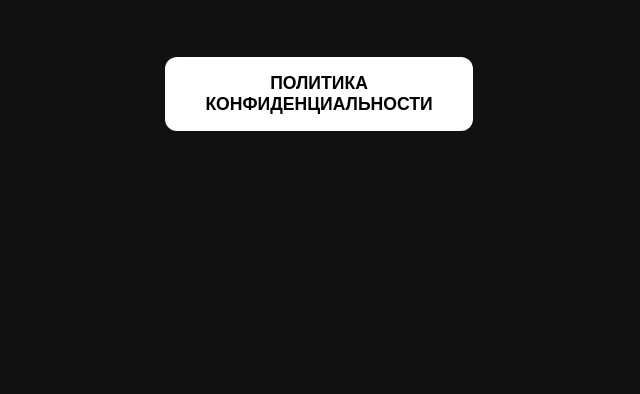
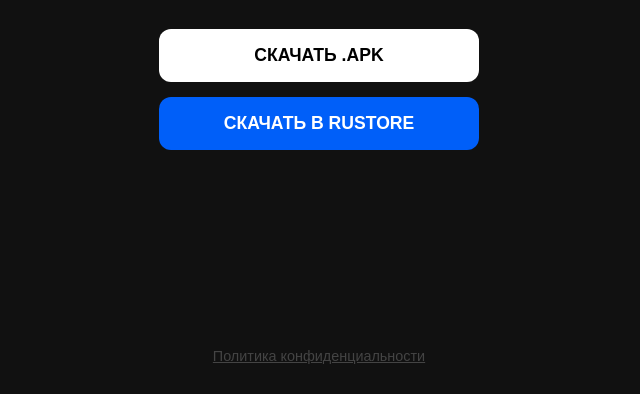
Before and after one commit to rywe26s/rywe26s.github.io, a plain HTML site: page index.html in a window 1280 px wide. Shown: the part 406-800 px from the top of the page, without its empty margins (321-961 px from the left). Drawn offline with Linux system fonts and the light colour scheme.

Commit message:
Update index.html

```diff
--- a/index.html
+++ b/index.html
@@ -35,8 +35,17 @@
             font-family: Arial, sans-serif;
             font-size: 1.2em;
             font-weight: bold;
-            margin-bottom: 60px;
+            margin-bottom: 50px;
             letter-spacing: 2px;
+            text-transform: uppercase;
+        }
+
+        .buttons-container {
+            display: flex;
+            flex-direction: column;
+            gap: 15px;
+            width: 100%;
+            max-width: 320px;
         }
 
         .action-button {
@@ -46,11 +55,13 @@
             font-size: 1.1em;
             font-family: Arial, sans-serif;
             font-weight: 900;
-            padding: 16px 40px;
+            padding: 16px 20px;
             border-radius: 12px;
             text-transform: uppercase;
             transition: 0.2s;
-            display: inline-block;
+            display: block;
+            width: 100%;
+            box-sizing: border-box;
         }
 
         .action-button:hover {
@@ -58,15 +69,33 @@
             background-color: #e0e0e0;
         }
 
+        .action-button.rustore {
+            background-color: #005FF9;
+            color: #ffffff;
+        }
+
+        .action-button.rustore:hover {
+            background-color: #004ecc;
+        }
+
         .footer {
             position: absolute;
             bottom: 30px;
             left: 0;
+            width: 100%;
+            text-align: center;
+        }
+
+        .footer a {
             color: #444444;
             font-family: Arial, sans-serif;
-            font-size: 0.8em;
-            width: 100%;
-            text-align: center;
+            font-size: 0.9em;
+            text-decoration: underline;
+            transition: 0.2s;
+        }
+
+        .footer a:hover {
+            color: #ffffff;
         }
 
         @media (max-width: 600px) {
@@ -84,9 +113,6 @@
             .action-button {
                 font-size: 0.9em;
                 padding: 14px 20px;
-                width: 90%;
-                max-width: 320px;
-                line-height: 1.4;
             }
         }
     </style>
@@ -100,7 +126,21 @@
         ИНДИ-ГОЛОВОЛОМКА
     </div>
 
-    <a href="privacy.html" class="action-button">Политика<br>конфиденциальности</a>
+    <div class="buttons-container">
+
+        <a href="https://github.com/rywe26s/rywe26s.github.io/releases/download/v1.0.1/BLXCKZ_1.0.1.apk"
+            class="action-button">
+            СКАЧАТЬ .APK
+        </a>
+
+        <a href="https://www.rustore.ru/catalog/app/com.rywes.blxckz" class="action-button rustore">
+            СКАЧАТЬ В RUSTORE
+        </a>
+    </div>
+
+    <div class="footer">
+        <a href="privacy.html">Политика конфиденциальности</a>
+    </div>
 
 </body>
 
```
